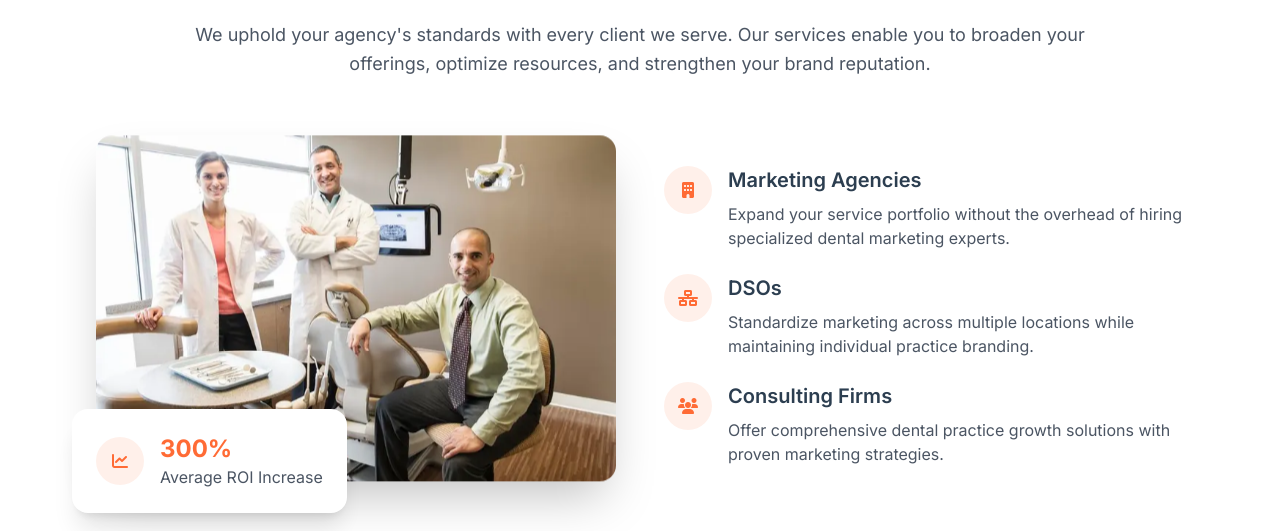
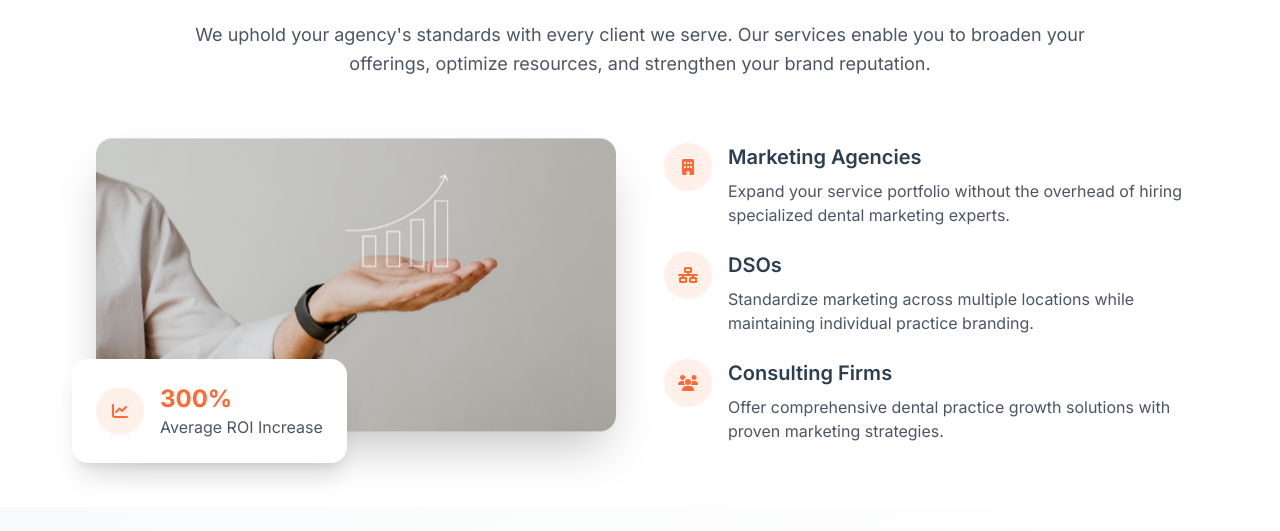
Before and after one commit to Pratip007/Clixio-landingpage, a plain HTML site: page white-label.html in a window 1280 px wide. Shown: the part 880-1411 px from the top of the page. Drawn offline with nearby package versions, Linux system fonts and the light colour scheme.

Commit message:
channge the hero section

```diff
--- a/white-label.html
+++ b/white-label.html
@@ -194,7 +194,7 @@
 
             <div class="grid lg:grid-cols-2 gap-12 items-center">
                 <div class="relative">
-                    <img src="./images/about-page/dso.webp" alt="Dental Marketing Team" class="rounded-2xl shadow-2xl floating-animation">
+                    <img src="./images/about-page/97640.jpg" alt="Dental Marketing Team" class="rounded-2xl shadow-2xl floating-animation">
                     <div class="absolute -bottom-6 -left-6 bg-white rounded-2xl p-6 shadow-xl">
                         <div class="flex items-center">
                             <div class="w-12 h-12 bg-primary/10 rounded-full flex items-center justify-center mr-4">
```
Also changed, not shown: images/about-page/97640.jpg (added).
